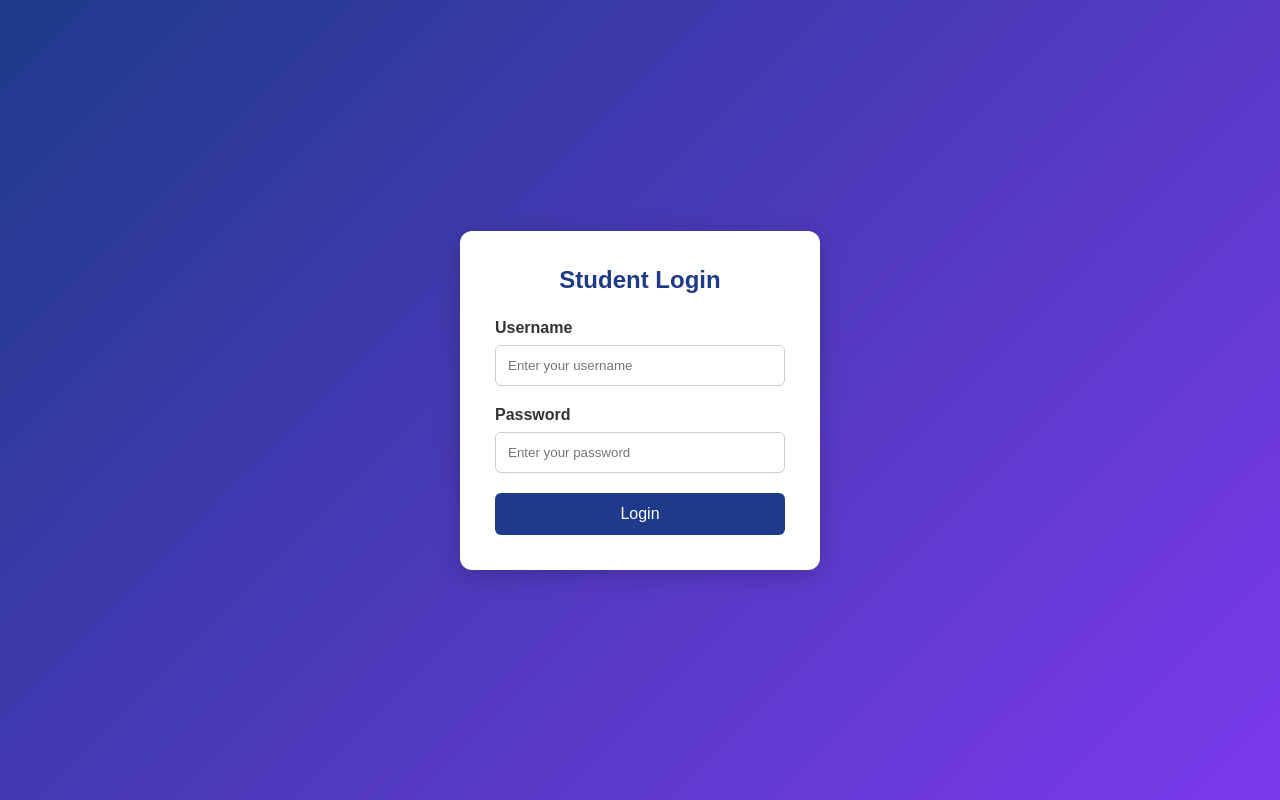
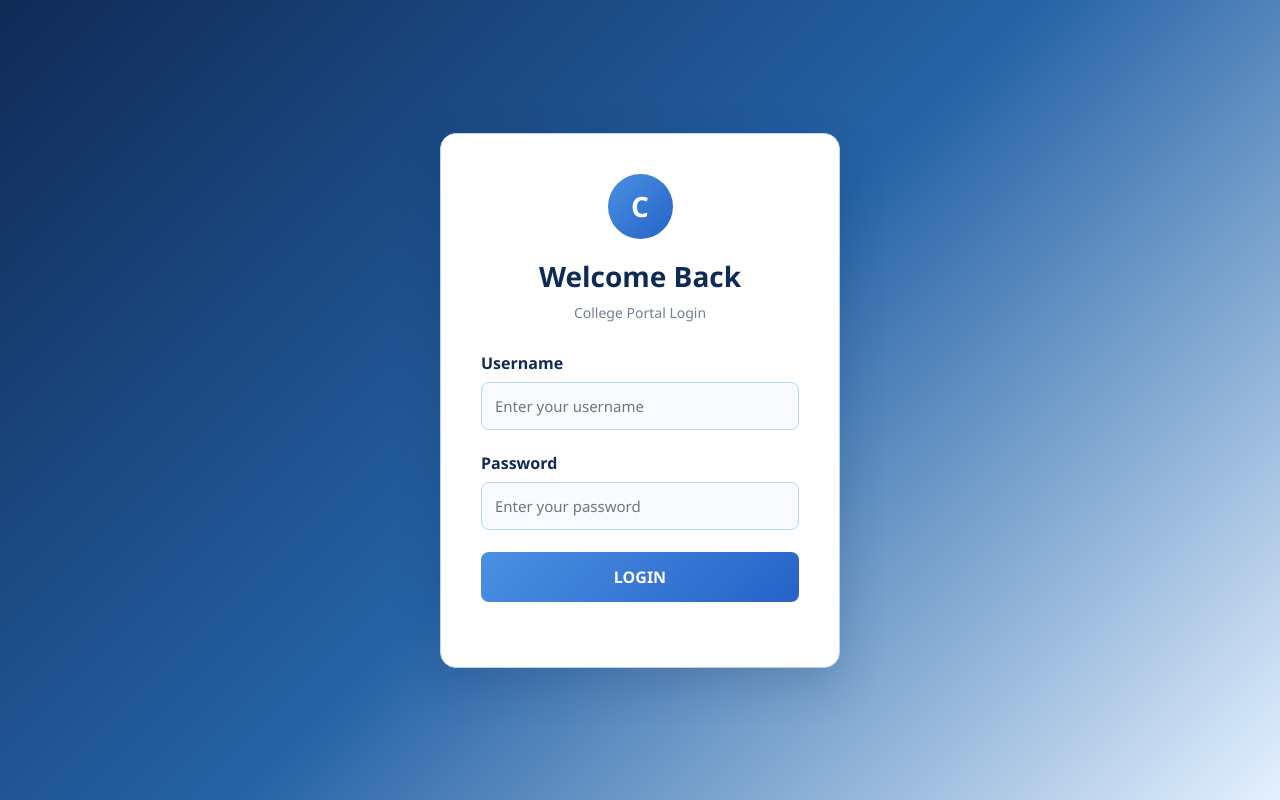
Before and after one commit to missayeesha22-cpu/Python-fullstack, a Django app: page /login/ in a window 1280 px wide. Run offline with Django 5.2, Linux system fonts and the light colour scheme.

Commit message:
add serializer.py in student  file

```diff
--- a/college_portal/college_portal/settings.py
+++ b/college_portal/college_portal/settings.py
@@ -37,7 +37,8 @@ INSTALLED_APPS = [
     'django.contrib.sessions',
     'django.contrib.messages',
     'django.contrib.staticfiles',
-    'student'
+    'student',
+    'rest_framework'
 ]
 
 MIDDLEWARE = [
--- a/college_portal/college_portal/urls.py
+++ b/college_portal/college_portal/urls.py
@@ -22,11 +22,17 @@ from student import views
 urlpatterns = [
     path('admin/', admin.site.urls),
 
-    path('home/', views.home),
-    path('about/', views.about),
-    path('contact/', views.contact),
+    # Normal pages
+    path('home/', views.home, name='home'),
+    path('about/', views.about, name='about'),
+    path('contact/', views.contact, name='contact'),
+    path('add/', views.student_form, name='student_form'),
 
-path('add/', views.form),
-path('student/', views.student_form),
-path('login/',views.login_view)
+    # Authentication pages
+    path('login/', views.login_view, name='login'),
+    path('dashboard/', views.dashboard, name='dashboard'),
+    path('logout/', views.logout_view, name='logout'),
+
+    # Student REST API
+    path('student/', views.student_api, name='student_api'),
 ]
--- a/college_portal/student/templates/login.html
+++ b/college_portal/student/templates/login.html
@@ -1,95 +1,145 @@
-
 <!DOCTYPE html>
 <html lang="en">
 <head>
     <meta charset="UTF-8">
     <meta name="viewport" content="width=device-width, initial-scale=1.0">
 
-    <title>Student Login</title>
+    <title>College Portal | Login</title>
 
     <style>
         * {
             margin: 0;
             padding: 0;
             box-sizing: border-box;
-            font-family: Arial, sans-serif;
+            font-family: 'Segoe UI', sans-serif;
         }
 
         body {
-            height: 100vh;
+            min-height: 100vh;
             display: flex;
             justify-content: center;
             align-items: center;
-            background: linear-gradient(135deg, #1e3a8a, #7c3aed);
+            padding: 20px;
+            background: linear-gradient(135deg, #102A56, #2563A6, #E4F1FF);
         }
 
         .login-box {
-            width: 360px;
-            padding: 35px;
-            background: white;
-            border-radius: 12px;
-            box-shadow: 0 5px 25px rgba(0, 0, 0, 0.2);
+            width: 100%;
+            max-width: 400px;
+            background: #FFFFFF;
+            padding: 40px;
+            border-radius: 16px;
+            border: 1px solid #B8D7F5;
+            box-shadow: 0 15px 45px rgba(16,42,86,0.2);
         }
 
-        h2 {
+        .logo {
+            width: 65px;
+            height: 65px;
+            background: linear-gradient(135deg, #4A90E2, #2563C7);
+            color: #FFFFFF;
+            border-radius: 50%;
+            display: flex;
+            align-items: center;
+            justify-content: center;
+            font-size: 28px;
+            font-weight: bold;
+            margin: 0 auto 18px;
+        }
+
+        h1 {
             text-align: center;
-            color: #1e3a8a;
-            margin-bottom: 25px;
+            color: #102A56;
+            margin-bottom: 8px;
+            font-size: 28px;
+        }
+
+        .subtitle {
+            text-align: center;
+            color: #718096;
+            margin-bottom: 30px;
+            font-size: 14px;
+        }
+
+        .input-box {
+            margin-bottom: 22px;
         }
 
         label {
             display: block;
             margin-bottom: 8px;
-            font-weight: bold;
-            color: #333;
+            font-weight: 600;
+            color: #102A56;
         }
 
         input {
             width: 100%;
-            padding: 12px;
-            margin-bottom: 20px;
-            border: 1px solid #ccc;
-            border-radius: 6px;
+            padding: 13px;
+            border: 1px solid #B8D7F5;
+            border-radius: 8px;
+            background: #F8FBFF;
             outline: none;
+            font-size: 15px;
+            transition: 0.3s;
         }
 
         input:focus {
-            border-color: #1e3a8a;
+            border-color: #2563C7;
+            box-shadow: 0 0 8px rgba(37,99,199,0.25);
         }
 
         button {
             width: 100%;
-            padding: 12px;
-            background: #1e3a8a;
-            color: white;
+            padding: 14px;
+            background: linear-gradient(135deg, #4A90E2, #2563C7);
+            color: #FFFFFF;
             border: none;
-            border-radius: 6px;
+            border-radius: 8px;
             font-size: 16px;
+            font-weight: bold;
             cursor: pointer;
+            transition: 0.3s;
         }
 
         button:hover {
-            background: #7c3aed;
+            background: linear-gradient(135deg, #2563C7, #102A56);
+            transform: translateY(-2px);
+            box-shadow: 0 7px 18px rgba(37,99,199,0.3);
         }
 
         .success {
+            margin-top: 20px;
+            padding: 13px;
+            background: #E4F2E5;
+            color: #245A2A;
+            border: 1px solid #9AC99F;
+            border-radius: 8px;
             text-align: center;
-            color: green;
-            background: #dcfce7;
-            padding: 12px;
-            margin-bottom: 18px;
-            border-radius: 6px;
+            font-weight: bold;
         }
 
         .error {
+            margin-top: 20px;
+            padding: 13px;
+            background: #FCE8E6;
+            color: #9B2929;
+            border: 1px solid #E5A5A0;
+            border-radius: 8px;
             text-align: center;
-            color: red;
-            background: #fee2e2;
-            padding: 12px;
-            margin-bottom: 18px;
-            border-radius: 6px;
         }
 
+        .footer {
+            text-align: center;
+            color: #8293AA;
+            font-size: 12px;
+            margin-top: 25px;
+        }
+
+        @media (max-width: 450px) {
+            .login-box {
+                padding: 28px 22px;
+            }
+        }
     </style>
 </head>
 
@@ -97,45 +147,34 @@
 
 <div class="login-box">
 
-        <h2>Student Login</h2>
+    <div class="logo">C</div>
 
-        <!-- Login Success or Error Message -->
-        {% if messages %}
-            {% for message in messages %}
-                <div class="{% if message.tags == 'success' %}success{% else %}error{% endif %}">
-                    {{ message }}
-                </div>
-            {% endfor %}
-        {% endif %}
+    <h1>Welcome Back</h1>
+    <p class="subtitle">College Portal Login</p>
 
-        <!-- Login Form -->
-        <form method="POST">
-
+    <form action="/login/" method="POST">
         {% csrf_token %}
 
-            <label for="username">Username</label>
-            <input
-                type="text"
-                id="username"
+        <div class="input-box">
+            <label>Username</label>
+            <input type="text"
                    name="username"
                    placeholder="Enter your username"
-                required
-            >
+                   required>
+        </div>
 
-            <label for="password">Password</label>
-            <input
-                type="password"
-                id="password"
+        <div class="input-box">
+            <label>Password</label>
+            <input type="password"
                    name="password"
                    placeholder="Enter your password"
-                required
-            >
+                   required>
+        </div>
 
-            <button type="submit">Login</button>
-
-
+        <button type="submit">LOGIN</button>
 
     </form>
+
     {% if success %}
         <div class="success">
             Login Successful! Welcome {{ username }}.
--- a/college_portal/student/views.py
+++ b/college_portal/student/views.py
@@ -1,5 +1,9 @@
 from django.shortcuts import render
 from django.http import HttpResponse
+from rest_framework.decorators import api_view
+from rest_framework.response import Response
+from .models import student_table
+from .serializers import StudentSerializer
 # Create your views here.
 def home(request):
     data={
@@ -65,7 +69,39 @@ def login_view(request):
     return render(request, 'login.html')
 
 
+def dashboard(request):
+    return render(request, 'dashboard.html')
+
+def logout_view(request):
+    return render(request, 'logout.html')
+
+from rest_framework.decorators import api_view
+from rest_framework.response import Response
+from rest_framework import status
+
+from .models import student_table
+from .serializers import StudentSerializer
 
 
-def dashboard(request):
-    return render(request, 'dashboard.html')
+@api_view(['GET', 'POST'])
+def student_api(request):
+
+    if request.method == 'GET':
+        students = student_table.objects.all()
+        serializer = StudentSerializer(students, many=True)
+        return Response(serializer.data)
+
+    elif request.method == 'POST':
+        serializer = StudentSerializer(data=request.data)
+
+        if serializer.is_valid():
+            serializer.save()
+            return Response(
+                serializer.data,
+                status=status.HTTP_201_CREATED
+            )
+
+        return Response(
+            serializer.errors,
+            status=status.HTTP_400_BAD_REQUEST
+        )
```
Also changed, not shown: college_portal/student/serializers.py (added, +15 -0 lines), college_portal/student/templates/dashboard.html (added, +140 -0 lines), college_portal/student/templates/logout.html (added, +78 -0 lines), college_portal/db.sqlite3, college_portal/student/migrations/0003_student_table_email_student_table_marks_and_more.py (added). Lines whose indentation alone changed are shown as unchanged.
